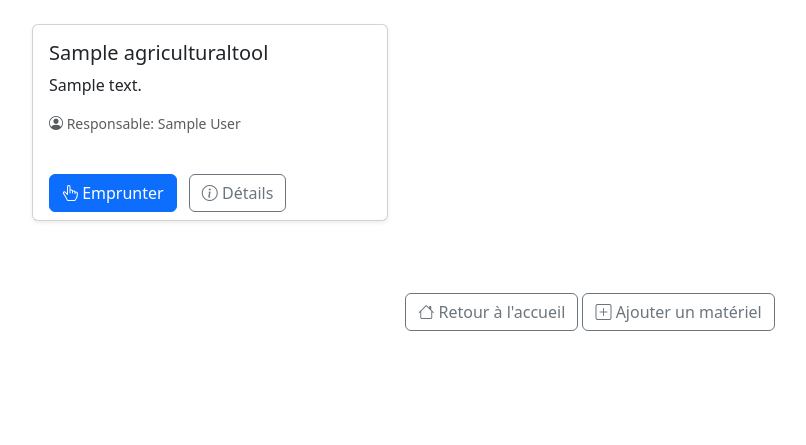
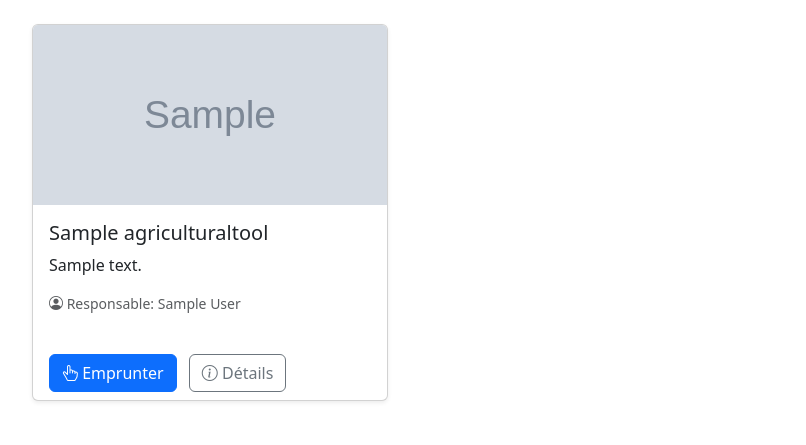
Before and after one commit to AntoineBachelet/cumaweb, a Django app: page /catalog/ in a window 1280 px wide. Shown: the part 163-608 px from the top of the page, without its empty margins (50-856 px from the left). Run offline with Django 5.2, Linux system fonts and the light colour scheme; a user stored in the database is signed in; tables that the repository leaves empty hold one stand-in row (values such as "Sample post"); grey boxes marked "Sample" are stand-in pictures.

Commit message:
feat: add display image on list

```diff
--- a/src/catalog/templates/catalog/index.html
+++ b/src/catalog/templates/catalog/index.html
@@ -13,6 +13,9 @@
       {% for tool in all_tools %}
       <div class="col-md-4 mb-4">
         <div class="card h-100 shadow-sm">
+          {% if tool.image %}
+            <img src="{{ tool.image.url }}" class="card-img-top" alt="{{ tool.name }}" style="height: 180px; object-fit: cover;">
+          {% endif %}
           <div class="card-body">
             <h5 class="card-title">{{ tool.name }}</h5>
             <p class="card-text">{{ tool.description|truncatechars:100 }}</p>
```
Lines whose indentation alone changed are shown as unchanged.
